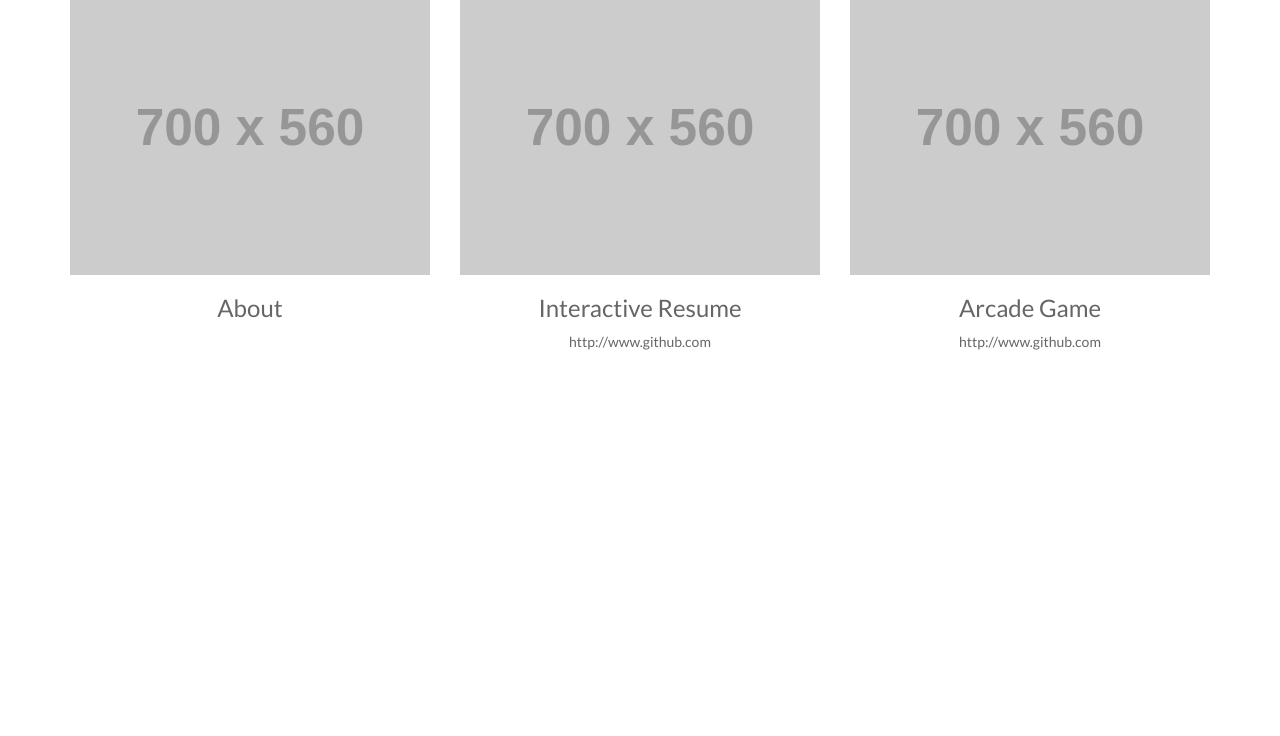
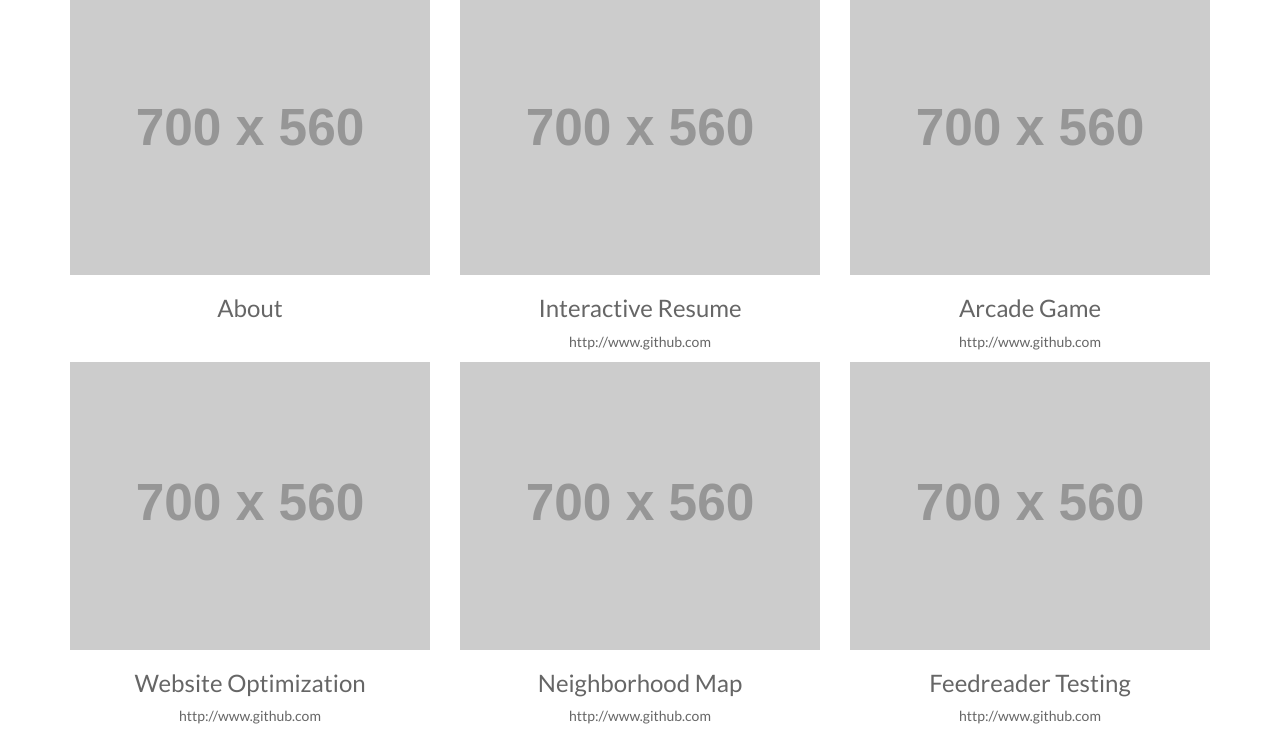
Before and after one commit to Jaisleenkaur/Udacity-Portfolio-Site, a plain HTML site: page index.html in a window 1280 px wide. Shown: the part 730-1466 px from the top of the page. Before the commit the page ends 1092 px from the top, so only its background shows below. Drawn offline with Linux system fonts and the light colour scheme; placeholder pictures from the web are drawn by us.

Commit message:
Added new portfolio items for other projects

```diff
--- a/index.html
+++ b/index.html
@@ -51,6 +51,21 @@
 				<h3>Arcade Game</h3>
 				<p>http://www.github.com</p>
 			</div>
+			<div class="col-md-4 col-sm-4">
+				<img class="img-responsive" src="http://placehold.it/700x560&amp;text=Image+Coming+Soon" alt="Kamping Expert Screenshot">
+				<h3>Website Optimization</h3>
+				<p>http://www.github.com</p>
+			</div>
+			<div class="col-md-4 col-sm-4">
+				<img class="img-responsive" src="http://placehold.it/700x560&amp;text=Image+Coming+Soon" alt="Kamping Expert Screenshot">
+				<h3>Neighborhood Map</h3>
+				<p>http://www.github.com</p>
+			</div>
+			<div class="col-md-4 col-sm-4">
+				<img class="img-responsive" src="http://placehold.it/700x560&amp;text=Image+Coming+Soon" alt="Kamping Expert Screenshot">
+				<h3>Feedreader Testing</h3>
+				<p>http://www.github.com</p>
+			</div>
 		</div>
 	</div>
 </body>
```
